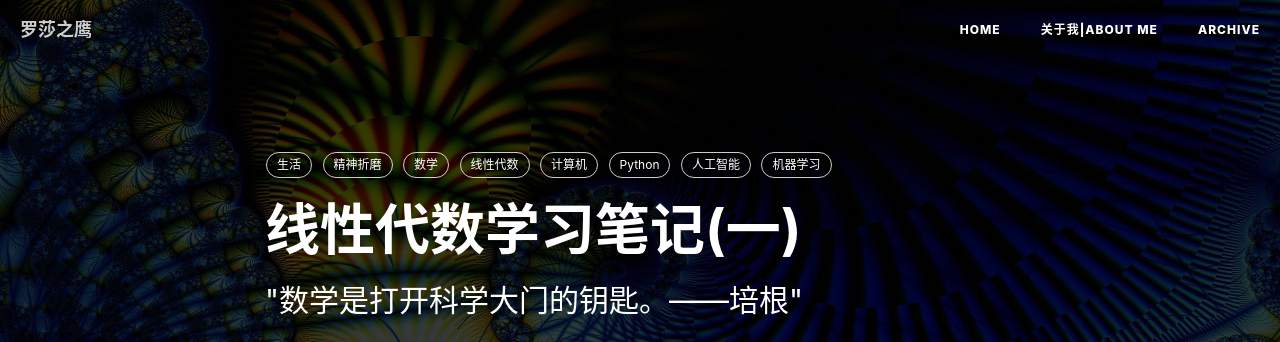
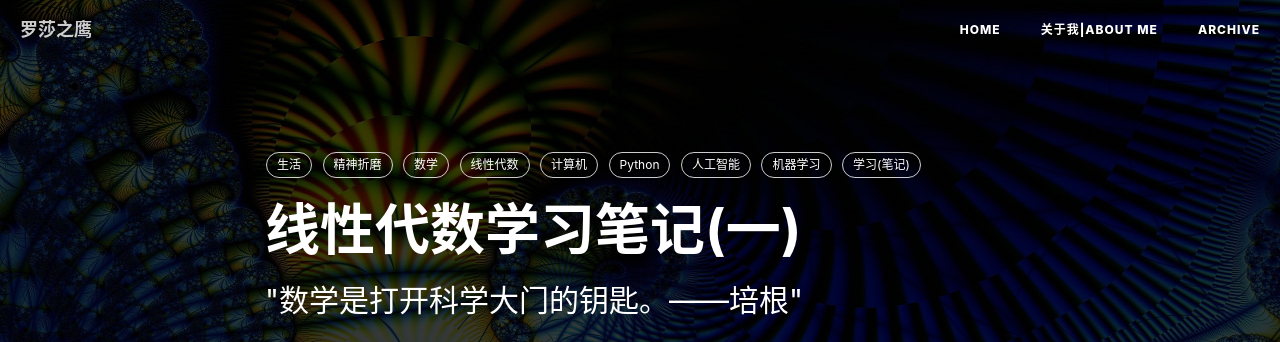
Before and after one commit to YelonhimX/YelonhimX.github.io, a Jekyll site: the page built from _posts/linear_algebra/2019-11-05-liner-algebra-01.md, in a window 1280 px wide and 900 px high. Shown: the top 342 px of the window. Built offline with Jekyll 4.4.1, drawn with Linux system fonts in a browser that asks for light colours; nearby versions of some CDN libraries; formulas are drawn with MathJax 3; comment, search, counter and statistics services are not loaded.

Commit message:
2019-11-06 17:32:38增加tag

```diff
--- a/_posts/linear_algebra/2019-11-05-liner-algebra-01.md
+++ b/_posts/linear_algebra/2019-11-05-liner-algebra-01.md
@@ -15,6 +15,7 @@ tags:
     - Python
     - 人工智能
     - 机器学习
+    - 学习(笔记)
 ---
 # 线性代数笔记(一)
 
```
